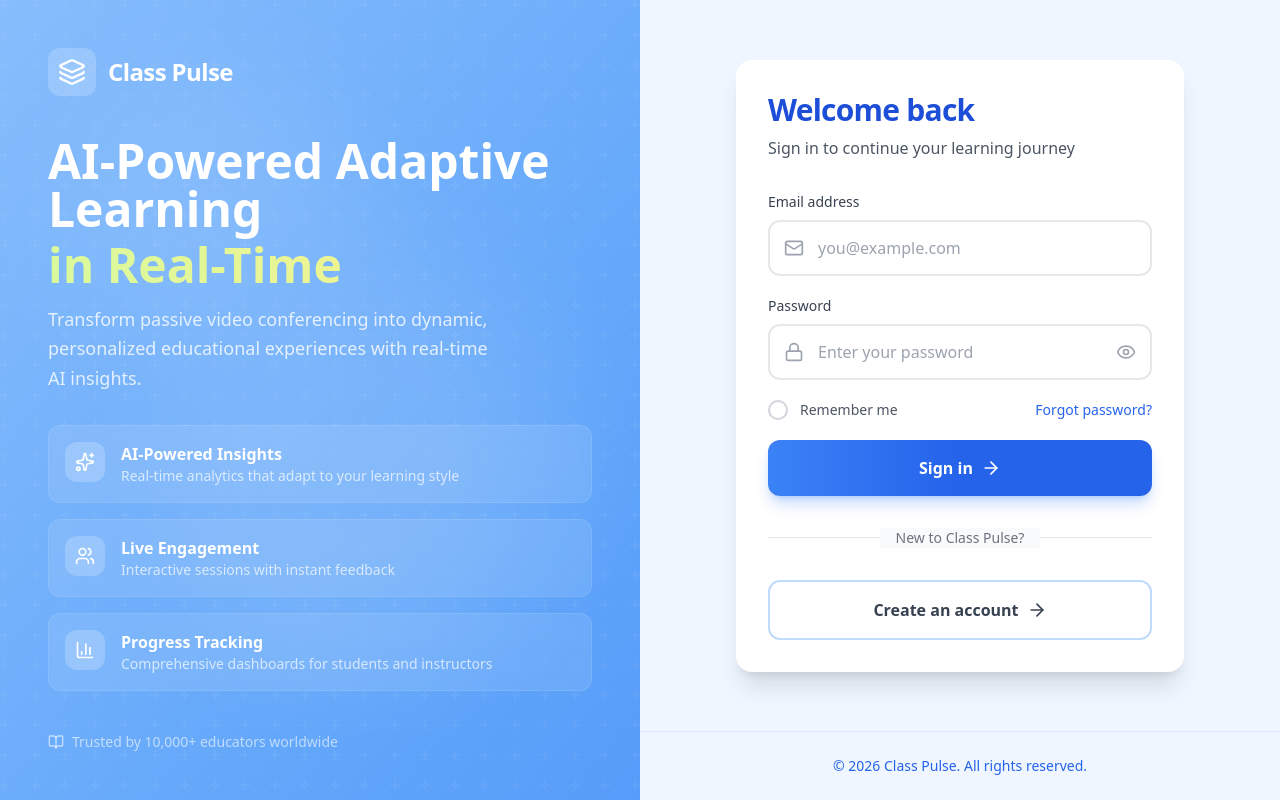
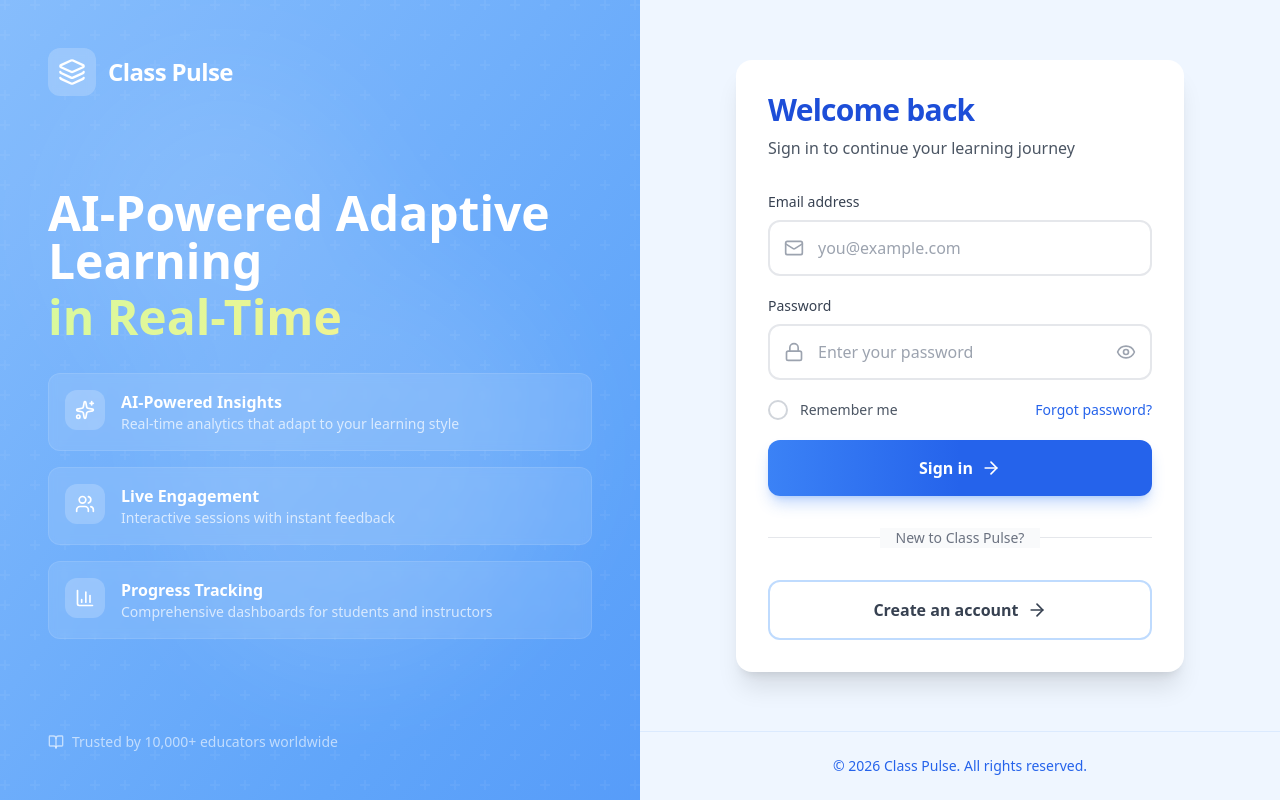
Before and after one commit to Abiraj-Jatheeskumar/classpulse-ai, a React (Vite) app in the folder frontend/: page /login in a window 1280 px wide. Built offline with nearby package versions, Linux system fonts and the light colour scheme; no server answers.

Commit message:
Comment out subtitle text in Auth Layout for cleaner design

```diff
--- a/frontend/src/components/auth/AuthLayout.tsx
+++ b/frontend/src/components/auth/AuthLayout.tsx
@@ -73,10 +73,10 @@ export const AuthLayout: React.FC<AuthLayoutProps> = ({ children, title, subtitl
                   in Real-Time
                 </span>
               </h1>
-              <p className="text-lg text-white/80 max-w-md leading-relaxed">
+              {/*<p className="text-lg text-white/80 max-w-md leading-relaxed">
                 Transform passive video conferencing into dynamic, personalized
                 educational experiences with real-time AI insights.
-              </p>
+              </p>*/}
             </div>
 
             {/* Features */}
```
